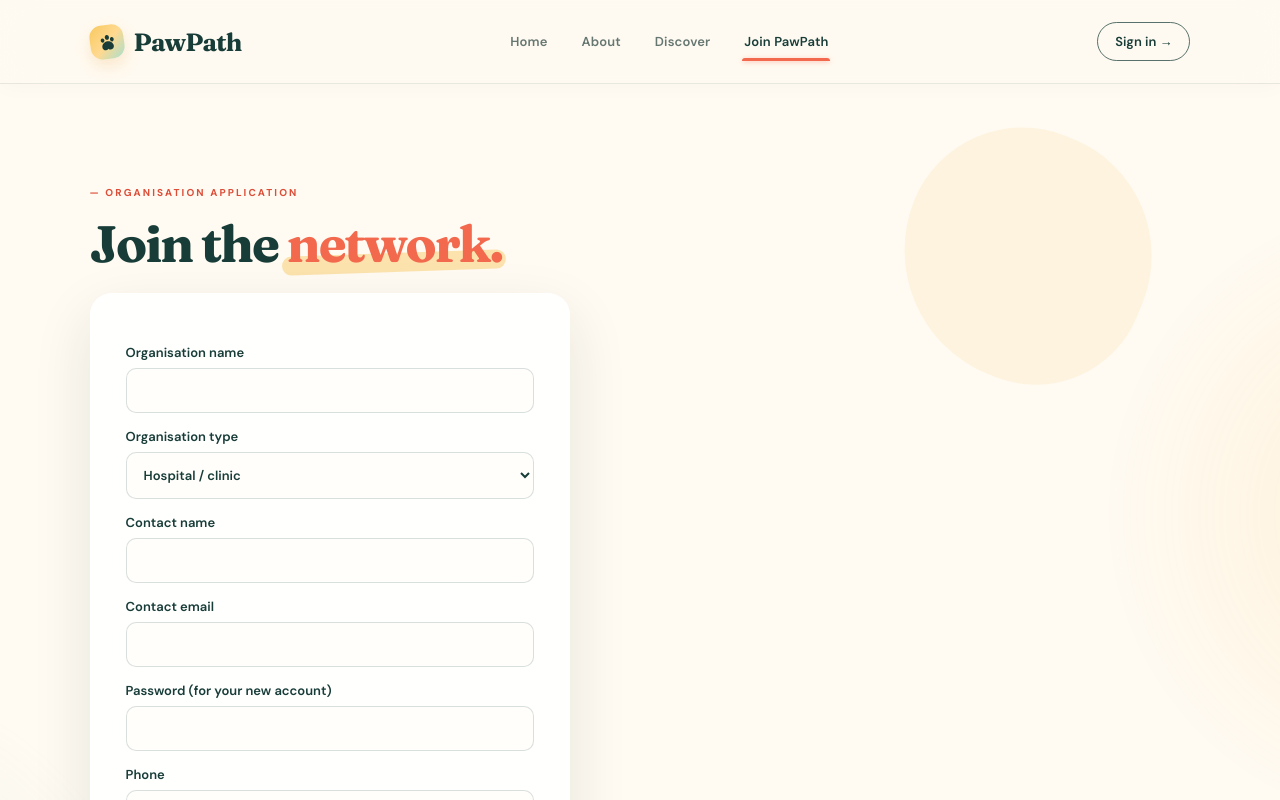
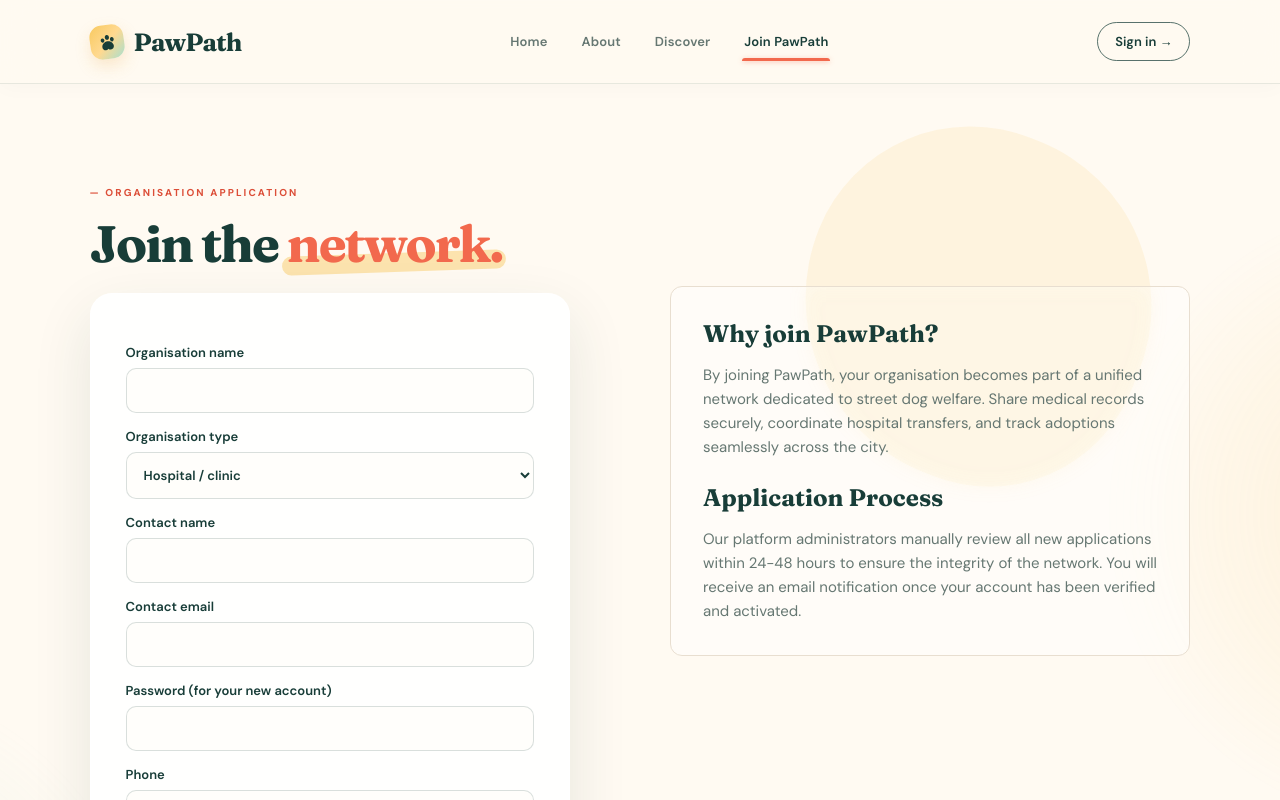
Before and after one commit to venkatasriramt-spec/dog-welfare-platform, a React (Vite) app: page / in a window 1280 px wide. Both pictures are taken after a click on the button "Join PawPath". Shown: the top 800 px of the page. Built offline with nearby package versions, Linux system fonts and the light colour scheme; no server answers; the database is empty.

Commit message:
feat: add application form and report pages with styles and update dog breeds

```diff
--- a/src/pages/ApplicationForm.jsx
+++ b/src/pages/ApplicationForm.jsx
@@ -65,9 +65,11 @@ export default function ApplicationForm({ session, setPage, isWorkspace }) {
 
   return (
     <section className={isWorkspace ? "workspace-page form-page" : "page form-page"}>
-      <p className="eyebrow">— ORGANISATION APPLICATION</p>
-      <h2>Join the <em>network.</em></h2>
-      <form onSubmit={submit}>
+      <div className="form-page-layout">
+        <div className="form-page-content">
+          <p className="eyebrow">— ORGANISATION APPLICATION</p>
+          <h2>Join the <em>network.</em></h2>
+          <form onSubmit={submit}>
         <label>
           Organisation name
           <input required value={form.organization_name} onChange={e => setForm({ ...form, organization_name: e.target.value })} />
@@ -122,7 +124,20 @@ export default function ApplicationForm({ session, setPage, isWorkspace }) {
             Already have an account? Sign in
           </button>
         )}
-      </form>
+        </form>
+        </div>
+
+        <div className="form-page-sidebar">
+          <h3>Why join PawPath?</h3>
+          <p>
+            By joining PawPath, your organisation becomes part of a unified network dedicated to street dog welfare. Share medical records securely, coordinate hospital transfers, and track adoptions seamlessly across the city.
+          </p>
+          <h3>Application Process</h3>
+          <p>
+            Our platform administrators manually review all new applications within 24-48 hours to ensure the integrity of the network. You will receive an email notification once your account has been verified and activated.
+          </p>
+        </div>
+      </div>
     </section>
   );
 }
--- a/src/pages/Report.jsx
+++ b/src/pages/Report.jsx
@@ -74,10 +74,11 @@ export default function Report({ session, setPage, isWorkspace }) {
     <>
       {!isWorkspace && <ParticleBackground mode="subtle" colorScheme="warm" particleCount={30} />}
       <section className={isWorkspace ? "workspace-page form-page" : "page form-page"}>
-        <div>
-          <p className="eyebrow">— COMMUNITY REPORT</p>
-          <h2>Help a dog get <em>noticed.</em></h2>
-          <form onSubmit={submit}>
+        <div className="form-page-layout">
+          <div className="form-page-content">
+            <p className="eyebrow">— COMMUNITY REPORT</p>
+            <h2>Help a dog get <em>noticed.</em></h2>
+            <form onSubmit={submit}>
             <label>
               Dog name or identifying detail *
               <input required value={form.name} onChange={e => set('name', e.target.value)}
@@ -145,6 +146,18 @@ export default function Report({ session, setPage, isWorkspace }) {
             </button>
           </form>
         </div>
+
+        <div className="form-page-sidebar">
+          <h3>Why report a dog?</h3>
+          <p>
+            Your reports directly notify nearby veterinary hospitals and rescue agencies. Our network relies on community observations to find street dogs that need urgent medical attention or a safe home.
+          </p>
+          <h3>What happens next?</h3>
+          <p>
+            Once you submit, partner organisations receive an immediate notification. If a hospital or agency admits the dog, they enter the PawPath tracking system, allowing you to track their journey to recovery and adoption.
+          </p>
+        </div>
+      </div>
       </section>
     </>
   );
--- a/src/styles.css
+++ b/src/styles.css
@@ -277,7 +277,14 @@ h1 em::after,h2 em::after{content:'';position:absolute;z-index:-1;right:-3px;bot
 
 /* Forms, records, and the role-based workspace */
 .login-page{position:relative;overflow:hidden;min-height:calc(100vh - 84px);background:linear-gradient(135deg,#f6ead7,#e6f4ee 86%)}.login-page::before,.login-page::after{content:'';position:absolute;border-radius:50%;pointer-events:none}.login-page::before{top:-140px;right:-80px;width:370px;height:370px;background:rgba(248,201,95,.35)}.login-page::after{bottom:-200px;left:-80px;width:420px;height:420px;background:rgba(169,135,231,.16)}
-.login-page form,.form-page form{position:relative;z-index:1;border:1px solid rgba(255,255,255,.85);border-radius:22px;box-shadow:var(--shadow);background:rgba(255,255,255,.9);backdrop-filter:blur(14px)}.login-page form{animation:fade-up .55s ease both}.form-page{position:relative}.form-page::before{content:'';position:absolute;z-index:-1;top:4%;right:10%;width:250px;height:250px;border-radius:48% 52% 45% 55%;background:rgba(248,201,95,.13);transform:rotate(22deg)}
+.login-page form,.form-page form{position:relative;z-index:1;border:1px solid rgba(255,255,255,.85);border-radius:22px;box-shadow:var(--shadow);background:rgba(255,255,255,.9);backdrop-filter:blur(14px)}.login-page form{animation:fade-up .55s ease both}.form-page{position:relative}.form-page::before{content:'';position:absolute;z-index:-1;top:4%;right:10%;width:350px;height:350px;border-radius:48% 52% 45% 55%;background:rgba(248,201,95,.13);transform:rotate(22deg)}
+
+.form-page-layout { display: grid; grid-template-columns: 1fr 1fr; gap: 60px; align-items: start; }
+.form-page-sidebar { margin-top: 100px; padding: 32px; background: rgba(255, 255, 255, 0.45); border-radius: 12px; border: 1px solid var(--line); backdrop-filter: blur(10px); }
+.form-page-sidebar h3 { font-family: 'Fraunces', serif; margin: 0 0 12px 0; font-size: 24px; color: var(--ink); }
+.form-page-sidebar p { color: var(--muted); line-height: 1.6; margin-bottom: 24px; font-size: 15px; }
+.form-page-sidebar p:last-child { margin-bottom: 0; }
+@media (max-width: 900px) { .form-page-layout { grid-template-columns: 1fr; gap: 30px; } .form-page-sidebar { margin-top: 0; } }
 input,select,textarea{border-color:rgba(24,61,56,.16);border-radius:10px;background:#fffefb}.login-page input,.login-page select,.form-page input,.form-page textarea,.dog-registration-form input,.dog-registration-form select,.dog-registration-form textarea,.medical-record-form input,.medical-record-form select,.medical-record-form textarea{border-color:rgba(24,61,56,.16);border-radius:10px}.login-page input:focus,.login-page select:focus,.form-page input:focus,.form-page textarea:focus,.dog-registration-form input:focus,.dog-registration-form select:focus,.dog-registration-form textarea:focus,.medical-record-form input:focus,.medical-record-form select:focus,.medical-record-form textarea:focus{border-color:var(--orange);box-shadow:0 0 0 4px rgba(242,105,77,.11);outline:0}.success-icon{box-shadow:0 10px 20px rgba(69,98,61,.12)}
 .profile-page{overflow:hidden}.dog-profile-full{position:relative}.detail-card,.timeline-content,.action-panel{border-color:rgba(24,61,56,.1);border-radius:16px;box-shadow:0 8px 19px rgba(24,61,56,.04)}.detail-card{transition:transform .25s ease,box-shadow .25s ease}.detail-card:hover{transform:translateY(-4px);box-shadow:var(--shadow-soft)}.timeline{border-left-color:rgba(242,105,77,.28)}.timeline-dot{width:16px;height:16px;border-color:var(--cream);box-shadow:0 0 0 4px rgba(242,105,77,.12);animation:timeline-pulse 2.5s ease-in-out infinite}.timeline-content{transition:transform .23s ease,box-shadow .23s ease}.timeline-entry:hover .timeline-content{transform:translateX(4px);box-shadow:var(--shadow-soft)}
 .dashboard aside{background:linear-gradient(165deg,var(--ink-deep),var(--ink) 63%,#24594f);box-shadow:inset -1px 0 rgba(255,255,255,.08)}.dashboard aside .brand{gap:8px}.dashboard aside .brand-mark{width:30px;height:30px}.dashboard main{position:relative;background:linear-gradient(145deg,#faf7f0,#f2f8f4)}.dashboard main::before{content:'';position:absolute;z-index:0;top:0;right:0;width:300px;height:300px;border-radius:50%;background:radial-gradient(circle,rgba(172,221,239,.2),transparent 68%);pointer-events:none}.dashboard main>*{position:relative;z-index:1}.metrics article,.detail-card,.action-panel{border-color:rgba(24,61,56,.1)!important}.metrics article{border-radius:16px;box-shadow:0 10px 21px rgba(24,61,56,.045);transition:transform .24s ease,box-shadow .24s ease}.metrics article:hover{transform:translateY(-4px);box-shadow:var(--shadow-soft)}.dashboard-dogs button{border-radius:13px;transition:transform .2s ease,box-shadow .2s ease}.dashboard-dogs button:hover{transform:translateX(4px);box-shadow:0 9px 18px rgba(24,61,56,.08)}.tabs{gap:26px}.tabs .selected{border-color:var(--orange)}
```
Also changed, not shown: 1 other file (tests, documents, lock files or other folders).
